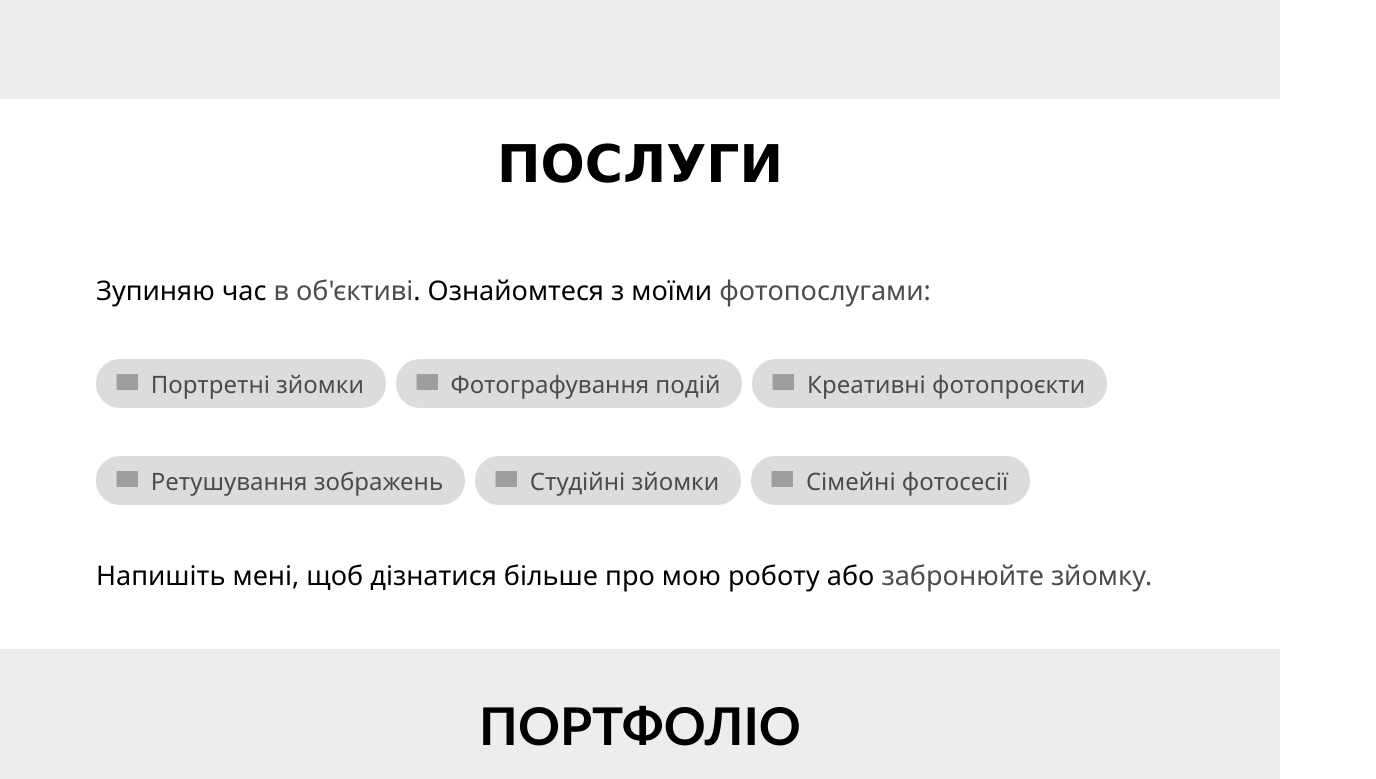
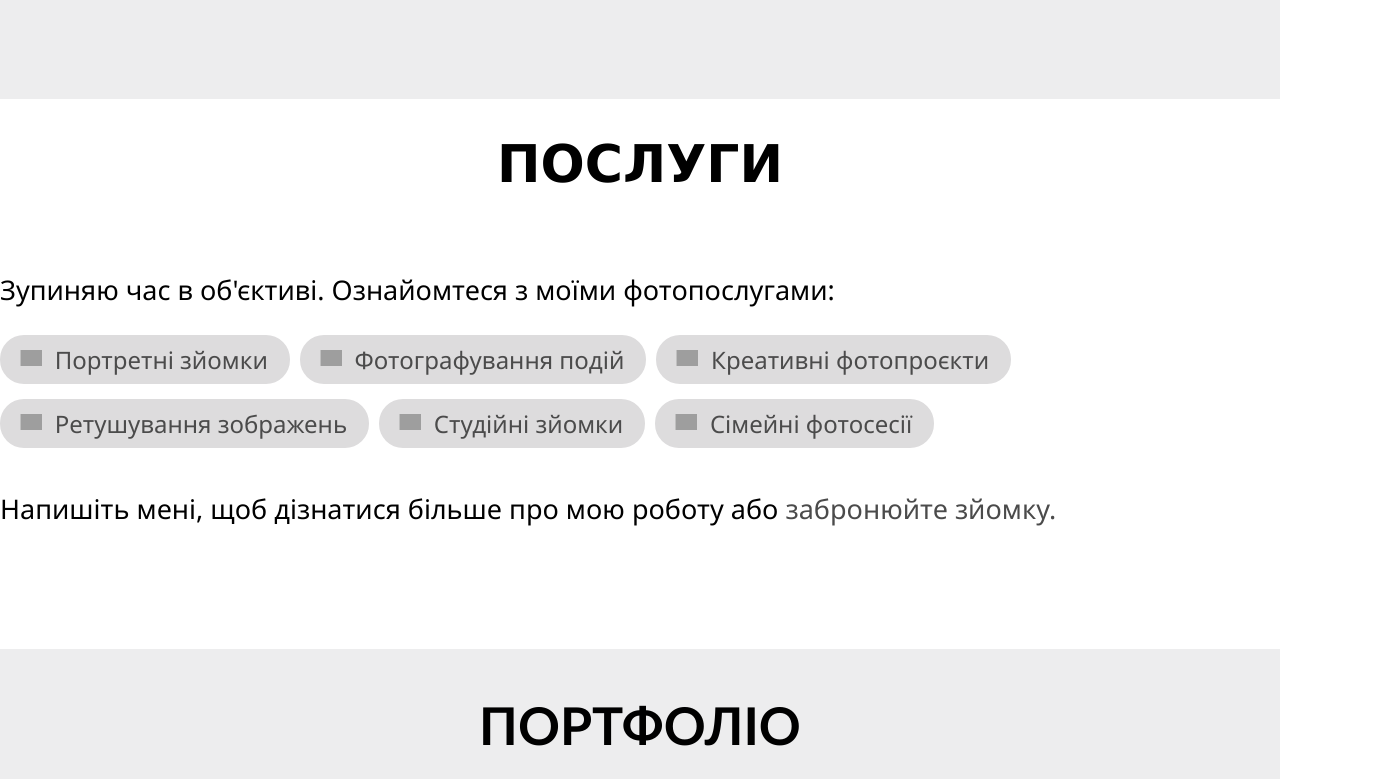
Before and after one commit to Ep1xo/katyas-site, a React (Create React App) app: page / in a window 1280 px wide. Shown: the part 801-1580 px from the top of the page, 1376 px wide, since content can reach past the window. Built offline with nearby package versions, Linux system fonts and the light colour scheme; the HTML template or start-up script is replaced by a standard one.

Commit message:
solved problem with widthness of service-block. min-width: 1025px >>> is done.

```diff
--- a/src/App.js
+++ b/src/App.js
@@ -42,25 +42,24 @@ function App() {
   }
 
   return (
-    <>
+    <div>
       <header>
         <div className="navigation">
           <button onClick={upButton}>Головна</button>
           <button onClick={(e) => toBlock(e.target.getAttribute('height'))} height="800">Послуги</button>
           <button onClick={(e) => toBlock(e.target.getAttribute('height'))} height="1350">Портфоліо</button>
-          <button onClick={(e) => toBlock(e.target.getAttribute('height'))} height="2350">Гарантії</button>
-          <button onClick={(e) => toBlock(e.target.getAttribute('height'))} height="3190">FAQ</button>
+          <button onClick={(e) => toBlock(e.target.getAttribute('height'))} height="2330">Гарантії</button>
+          <button onClick={(e) => toBlock(e.target.getAttribute('height'))} height="3040">FAQ</button>
         </div>
         <div className="contacts">
           <button onClick={openContactWindow}>Контакти</button>
-          <a href="https://www.instagram.com/katerinn.video?utm_source=ig_web_button_share_sheet&igsh=ZDNlZDc0MzIxNw%3D%3D" target= "_blank"><img src="/icons/instagram.svg"/></a>
         </div>
       </header>
 
       <ContactWindow show={showContactWindow} onClose={closeContactWindow} />
 
       <div className="welcome-block">
-        <div>
+        <div className='main-info'>
           <h1>Фотографиня <span className='Katerina'>Катерина</span></h1>
           <h2>Світло. Справжність. Ти.</h2>
         </div>
@@ -71,26 +70,32 @@ function App() {
         <h1 style={{fontSize: '52px'}}>ПОСЛУГИ</h1>
         <div className="margin-text">
           <p style={{fontSize: '27px'}}>
-            Зупиняю час
-            <span style={{color: '#4b4b4b'}}> в об'єктиві</span>. Ознайомтеся з моїми
-            <span style={{color: '#4b4b4b'}}> фотопослугами:</span>
+            Зупиняю час в об'єктиві. Ознайомтеся з моїми фотопослугами:
           </p>
 
           <div style={{display:'flex'}}>
-            <p className='tag'><p className='tag-icon'/>
-            Портретні зйомки</p>
-            <p className='tag'><p className='tag-icon'/>
-            Фотографування подій</p>
-            <p className='tag'><p className='tag-icon'/>
-            Креативні фотопроєкти</p>
+            <div className='tag'>
+              <div className='tag-icon'></div>
+              <span>Портретні зйомки</span>
+            </div><div className='tag'>
+              <div className='tag-icon'></div>
+              <span>Фотографування подій</span>
+            </div><div className='tag'>
+              <div className='tag-icon'></div>
+              <span>Креативні фотопроєкти</span>
+            </div>
           </div>
           <div style={{display:'flex'}}>
-            <p className='tag'><p className='tag-icon'/>
-            Ретушування зображень</p>
-            <p className='tag'><p className='tag-icon'/>
-            Студійні зйомки</p>
-            <p className='tag'><p className='tag-icon'/>
-            Сімейні фотосесії</p>
+            <div className='tag'>
+              <div className='tag-icon'></div>
+              <span>Ретушування зображень</span>
+            </div><div className='tag'>
+              <div className='tag-icon'></div>
+              <span>Студійні зйомки</span>
+            </div><div className='tag'>
+              <div className='tag-icon'></div>
+              <span>Сімейні фотосесії</span>
+            </div>
           </div>
 
           <p style={{fontSize:"27px"}}>
@@ -188,7 +193,7 @@ function App() {
       <div className='bottom-part'>
         <p>© 2025 Katerinn Video. Усі права застережено.</p>
       </div>
-    </>
+    </div>
   );
 }
 
--- a/src/index.css
+++ b/src/index.css
@@ -23,7 +23,7 @@ header{
 
   position: fixed;
   top: 0;
-  right: 0;
+  right: 15px;
   left: 0;
 
   height: 100px; /**/
@@ -85,7 +85,8 @@ header{
   align-items: center;
   justify-content: center;
 
-  padding-bottom: 7px;
+  padding-bottom: 13px;
+  padding-top: 10px;
   padding-left: 50px;
   padding-right: 50px;
 
@@ -239,9 +240,8 @@ header{
 
 .service-block{
   height: 500px;
-  margin-left: -5vw;
-  margin-right: -5vw;
-  padding: 0 5vw;
+  width: 100%;
+
   background: #ffffff;
   align-content: center;
 
@@ -251,8 +251,7 @@ header{
 }
 
 .margin-text{
-  width: 100%;
-  padding-left: 15vw;
+  width: inherit;
   background: #ffffff;
 
   font-family:'Segoe UI', Tahoma, Geneva, Verdana, sans-serif;
@@ -277,6 +276,7 @@ header{
   padding: 8px 22px 8px 8px;
   border-radius: 24px;
   margin-right: 10px;
+  margin-bottom: 15px;
 }
 
 .service-block .tag .tag-icon{
--- a/src/responsive.css
+++ b/src/responsive.css
@@ -1,28 +1,79 @@
 @media (max-width: 640px) {
+    body{
+    overflow-x: hidden;
+  }
+
   body{
     background-color: aqua;
+  }
+
+    .portfolio-hover{
+    color: #bc430d;
   }
 }
 
 @media (min-width: 641px) and (max-width: 768px) {
     body{
+    overflow-x: hidden;
+  }
+
+    body{
     background-color: rgb(73, 20, 125);
+  }
+
+    .portfolio-hover{
+    color: #bc430d;
   }
 }
 
 @media (min-width: 769px) and (max-width: 1024px) {
     body{
+    overflow-x: hidden;
+  }
+
+    body{
     background-color: rgb(254, 6, 188);
+  }
+
+  .portfolio-hover{
+    color: #bc430d;
   }
 }
 
 @media (min-width: 1025px) and (max-width: 1280px) {
-    body{
-    background-color: rgb(255, 1, 1);
+  body{
+    overflow-x: hidden;
+  }
+
+  .welcome-block h1{
+    font-size: 44px;
+  }
+
+  .main-info{
+    margin-left: 2%;
+  }
+
+  .photos-flex-4{
+    margin-left: 25vw;
+  }
+
+  .margin-text p{
+    padding-left: 45px;
+  }
+
+  .margin-text .tag{
+    display: flex;
+    justify-content: center;
+    align-items: center;
+    margin-left: 55px;
   }
 }
 
 @media (min-width: 1281px) and (max-width: 1536px) {
+  body{
+    overflow-x: hidden;
+  }
+
   header{
     display: flex;
     flex-direction: row;
@@ -36,10 +87,54 @@
   }
 
   .contacts{
-    margin-right: 12vw;
+    margin-right: 1vw;
   }
 
   .photos-flex-4{
     margin-left: 25vw;
   }
+
+  .margin-text p{
+    padding-left: 55px;
+  }
+
+  .margin-text .tag{
+
+    margin-left: 75px;
+  }
 }
+
+@media (min-width: 1536px) {
+  body{
+    overflow-x: hidden;
+  }
+
+  header{
+    display: flex;
+    flex-direction: row;
+    justify-content: space-between;
+    align-items: center;
+
+    position: fixed;
+    top: 0;
+    right: 0;
+    left: 0;
+  }
+
+  .contacts{
+    margin-right: 1vw;
+  }
+
+  .photos-flex-4{
+    margin-left: 25vw;
+  }
+
+  .margin-text p{
+    padding-left: 85px;
+  }
+
+  .margin-text .tag{
+
+    margin-left: 105px;
+  }
+}
```
